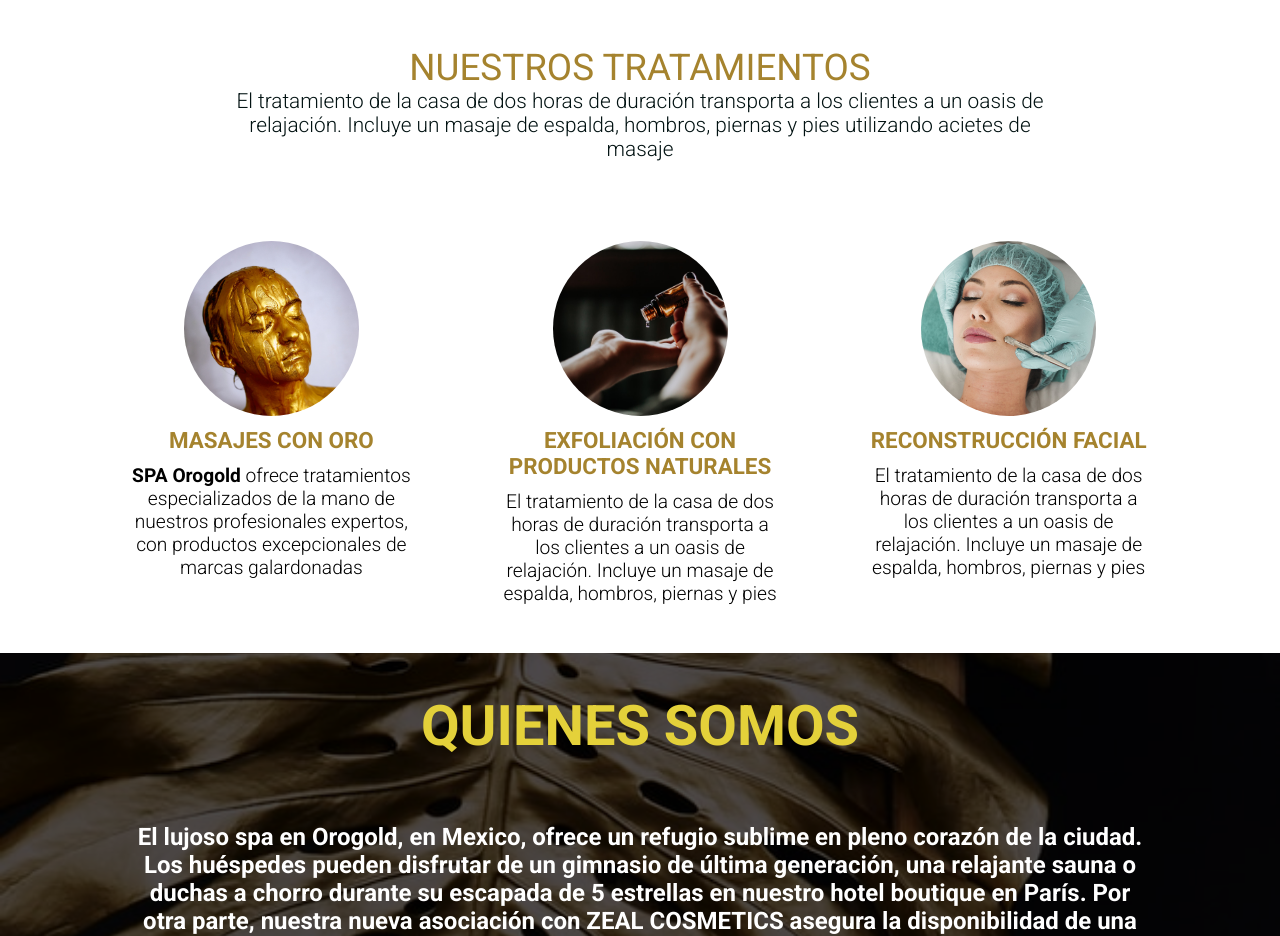
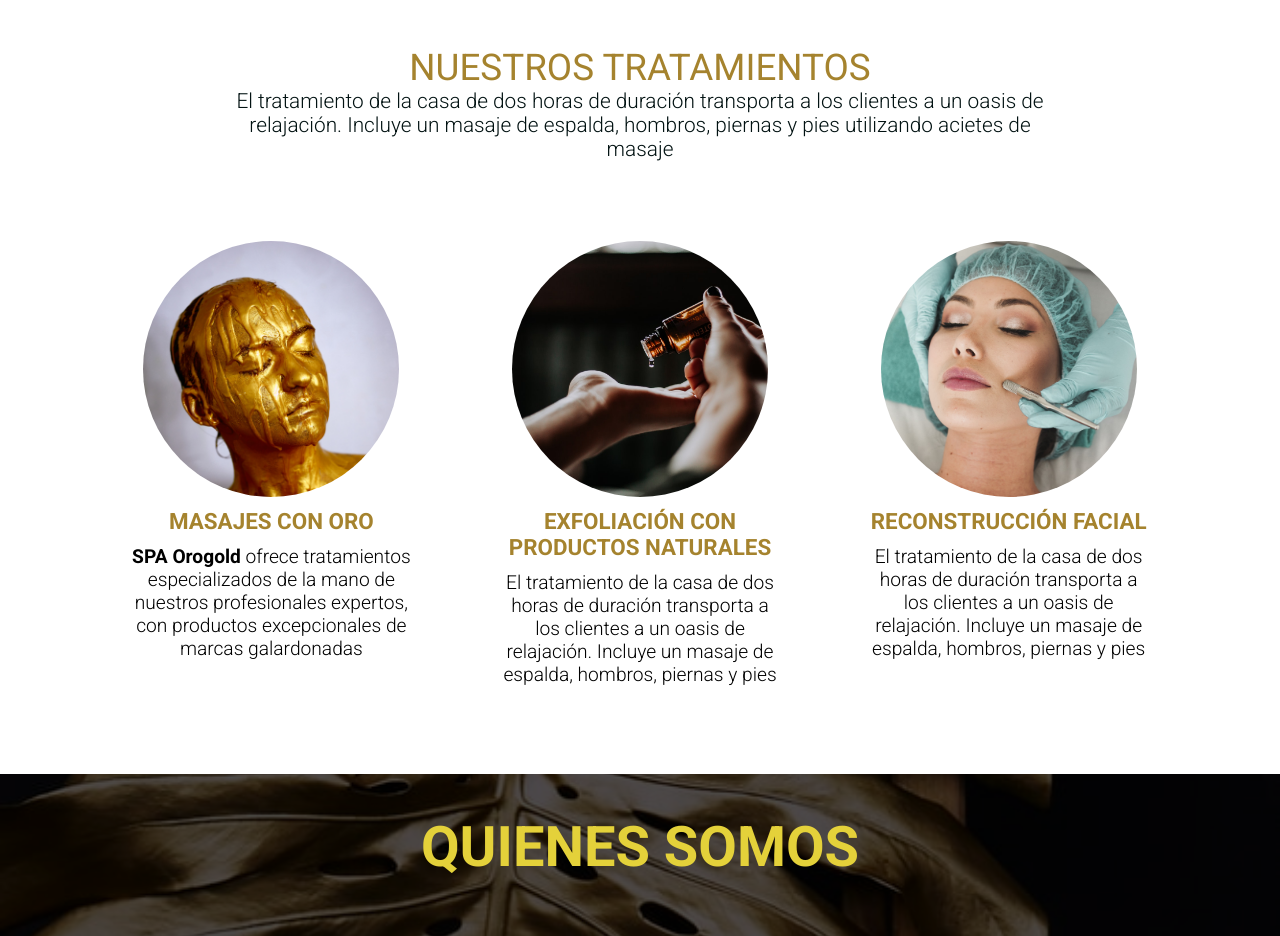
Before and after one commit to RyanHarlow/OROGOLD, a PHP site: page / in a window 1280 px wide. Shown: the part 798-1734 px from the top of the page. Run offline with PHP 8.4, Linux system fonts and the light colour scheme; some libraries are stand-ins or nearby versions.

Commit message:
change tratamientos imgs to relative sizing

```diff
--- a/index.css
+++ b/index.css
@@ -220,6 +220,7 @@
     display: flex;
     justify-content: space-between;
     margin-top: 10vh;
+    margin-bottom: 5vh;
 }
 
 .tratamiento-card {
@@ -234,8 +235,8 @@
 }
 
 .img-cropper {
-    width: 175px;
-    height: 175px;
+    width: 20vw;
+    height: 20vw;
     position: relative;
     overflow: hidden;
     border-radius: 50%;
```
